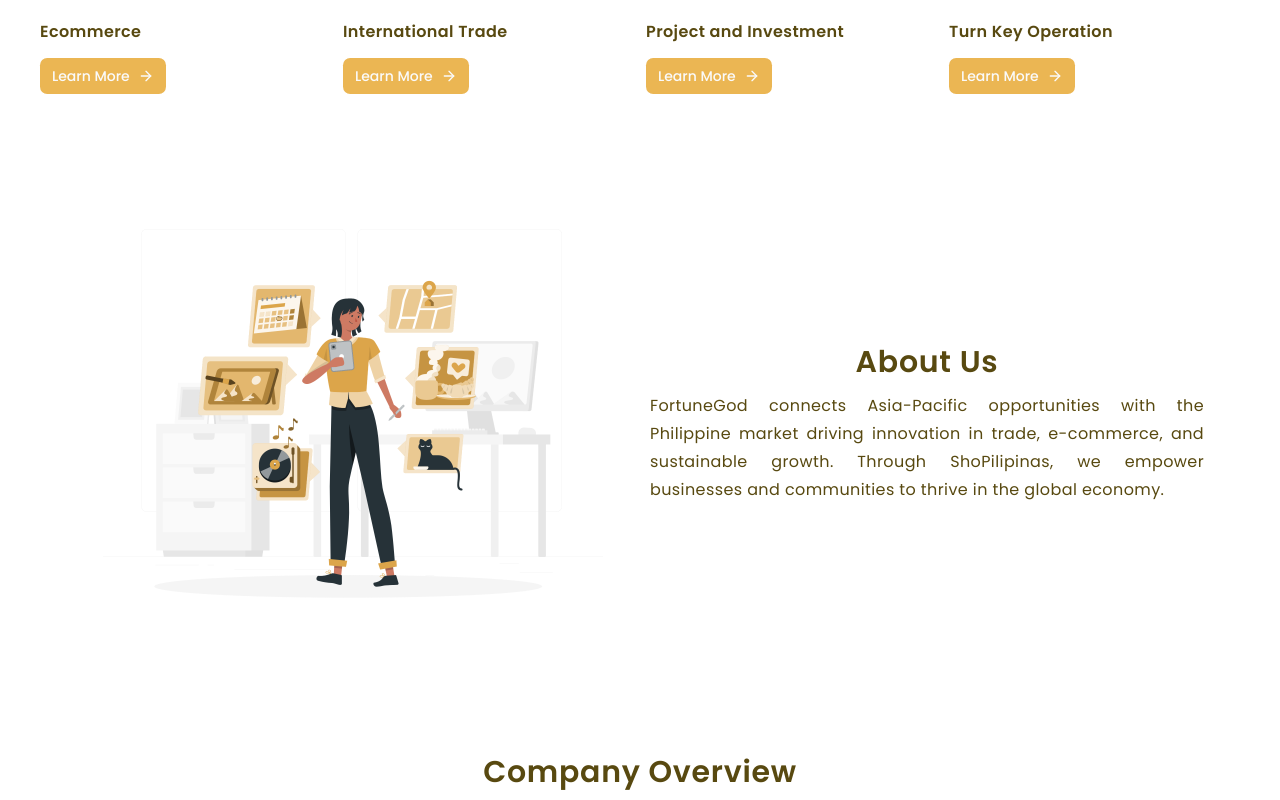
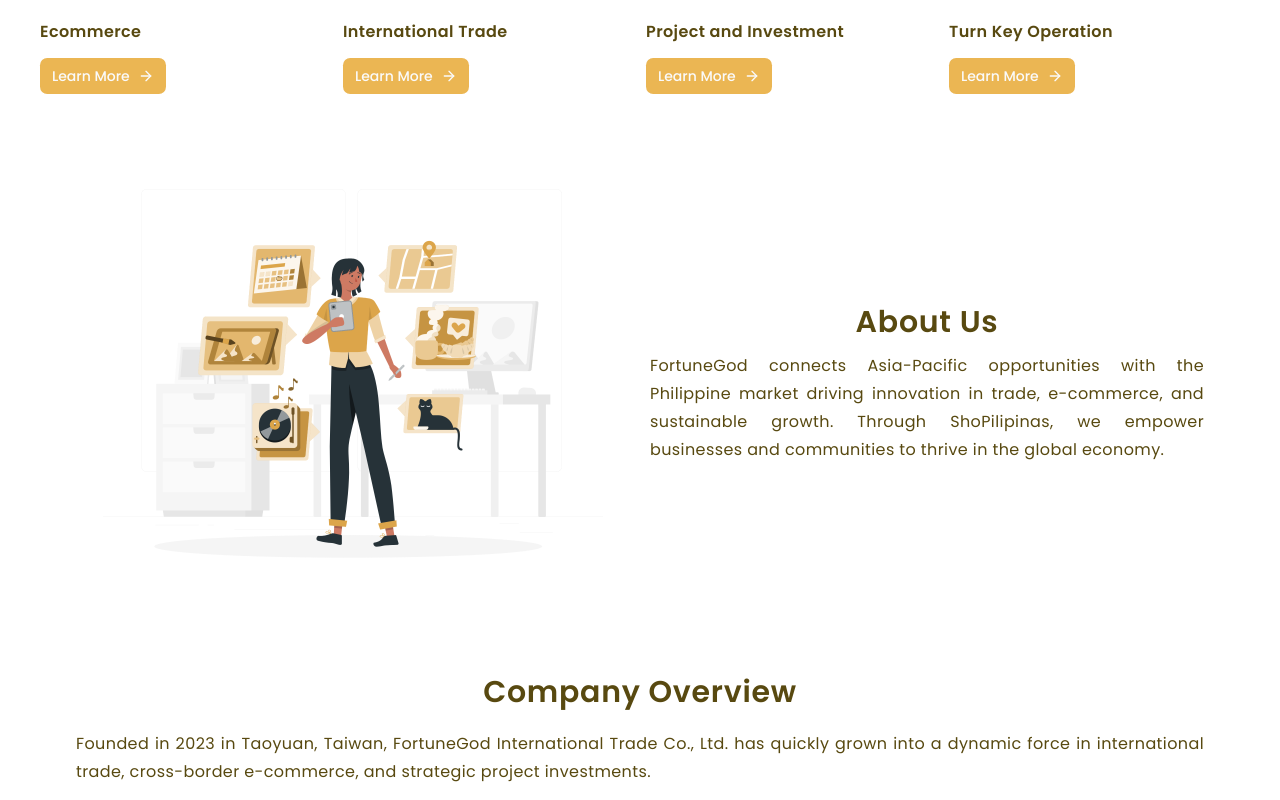
Before and after one commit to Liam-Moriarty/fgp-blog-frontend, a React (Vite) app: page / in a window 1280 px wide. Shown: the part 1700-2500 px from the top of the page. Built offline with nearby package versions, Linux system fonts and the light colour scheme.

Commit message:
add divider and scroll design

```diff
--- a/src/index.css
+++ b/src/index.css
@@ -227,6 +227,13 @@
   p {
     @apply text-base tracking-wide leading-7;
   }
+
+  ::-webkit-scrollbar-thumb {
+    @apply bg-[var(--primary-ctc)] rounded-md;
+  }
+  ::-webkit-scrollbar {
+    @apply w-[8px] h-[3px] bg-[var(--secondary-ctc)];
+  }
 }
 
 @layer components {
--- a/src/pages/HomePage.tsx
+++ b/src/pages/HomePage.tsx
@@ -28,6 +28,8 @@
       <Advantages />
 
       <BusinessModel />
+
+      <Divider />
     </div>
   );
 };
--- a/src/sections/HomeSection/About.tsx
+++ b/src/sections/HomeSection/About.tsx
@@ -4,7 +4,7 @@
   return (
     <>
       {/* About Us */}
-      <div className="max-w-[70.5rem] w-full h-auto flex justify-center items-center gap-5 my-10">
+      <div className="max-w-[70.5rem] w-full h-auto flex justify-center items-center gap-5">
         <div className="w-full h-[31.25rem]">
           <img
             src={aboutIllustration}
```
